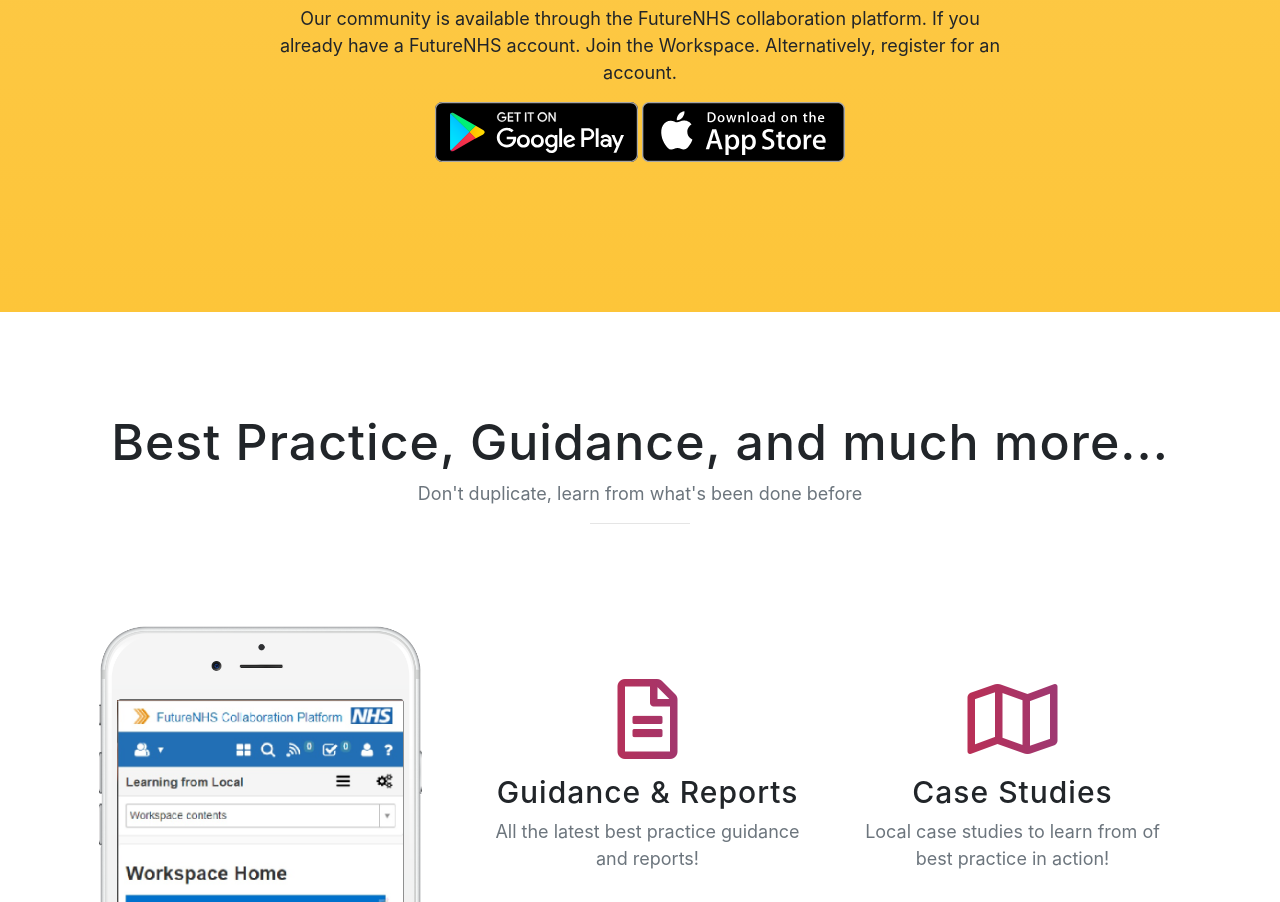
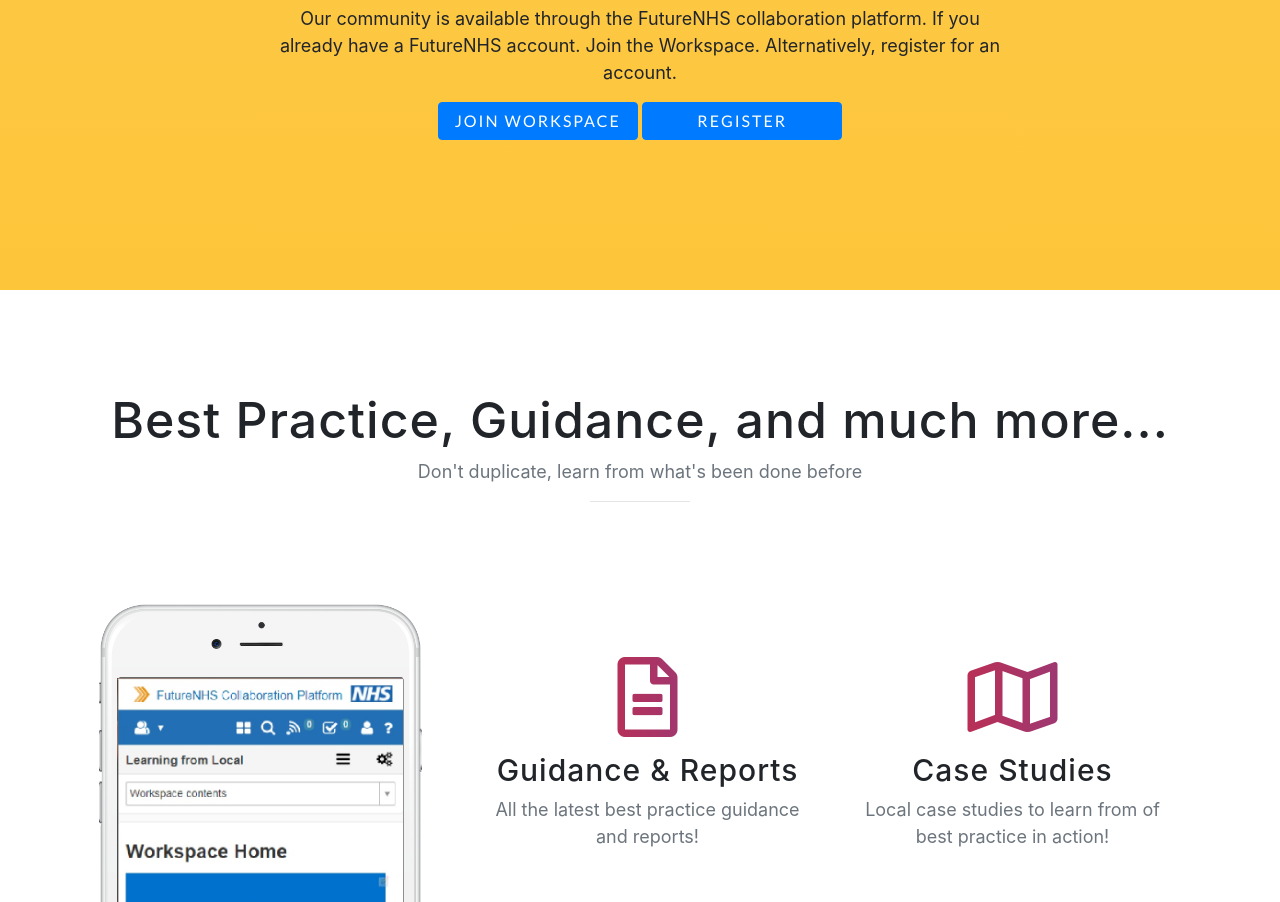
Before and after one commit to simplybenuk/learningfromlocal-landing, a website with bundled scripts: page index.html in a window 1280 px wide. Shown: the part 1289-2191 px from the top of the page. Built offline with nearby package versions, Linux system fonts and the light colour scheme; a web font is replaced by a local one.

Commit message:
Update index.html

```diff
--- a/index.html
+++ b/index.html
@@ -89,8 +89,8 @@
             <h2 class="section-heading">Discover the latest learning on Local Health & Care Records</h2>
             <p>Our community is available through the FutureNHS collaboration platform. If you already have a FutureNHS account. Join the Workspace. Alternatively, register for an account.</p>
             <div class="badges">
-              <a class="badge-link" href="#"><img src="img/google-play-badge.svg" alt=""></a>
-              <a class="badge-link" href="#"><img src="img/app-store-badge.svg" alt=""></a>
+              <a class="badge-link" href="https://future.nhs.uk/connect.ti/learningfromlocal/groupHome"><button class="btn btn-primary" style="min-width:200px">Join Workspace</button></a>
+              <a class="badge-link js-scroll-trigger" href="#contact"><button class="btn btn-primary" style="min-width:200px">Register</button></a>
             </div>
           </div>
         </div>
```
